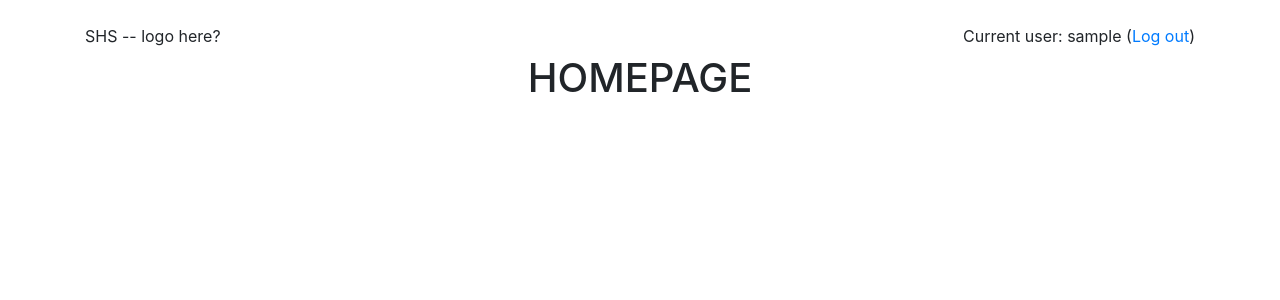
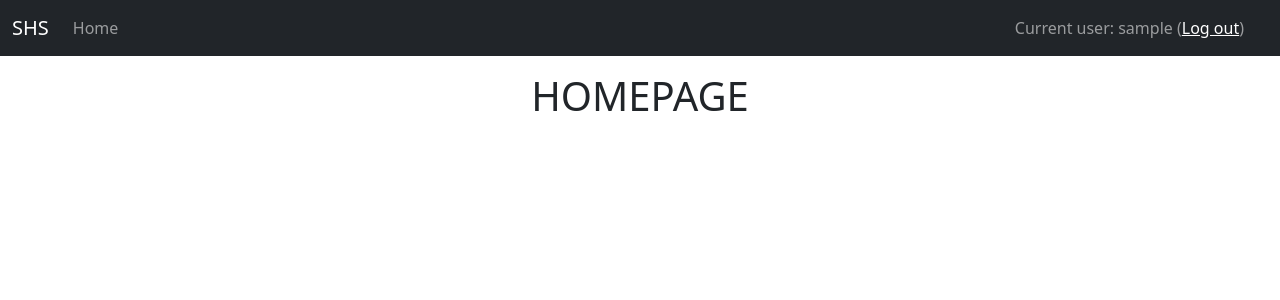
Before and after one commit to hrmian/Student_Help_Site, a Django app: page / in a window 1280 px wide. Shown: the top 300 px of the page. Run offline with Django 3.2, Linux system fonts and the light colour scheme; the visitor is signed in with stand-in values (Sample User, id 1); some libraries are stand-ins or nearby versions.

Commit message:
add nav bar

```diff
--- a/templates/base.html
+++ b/templates/base.html
@@ -4,31 +4,39 @@
 <head>
     <meta charset="utf-8">
     <meta name="viewport" content="width=device-width, initial-scale=1, shrink-to-fit=no">
-    <link rel="stylesheet" href="https://maxcdn.bootstrapcdn.com/bootstrap/4.0.0-beta/css/bootstrap.min.css"
-          integrity="sha384-/Y6pD6FV/Vv2HJnA6t+vslU6fwYXjCFtcEpHbNJ0lyAFsXTsjBbfaDjzALeQsN6M" crossorigin="anonymous">
+    <link href="https://cdn.jsdelivr.net/npm/bootstrap@5.0.2/dist/css/bootstrap.min.css" rel="stylesheet"
+          integrity="sha384-EVSTQN3/azprG1Anm3QDgpJLIm9Nao0Yz1ztcQTwFspd3yD65VohhpuuCOmLASjC" crossorigin="anonymous">
     <title>{% block title %}SHS{% endblock %}</title>
 </head>
 <body class="text-center">
-<div class="container my-3">
-    <div class="row justify-content-center">
-        <div class="col md">
-            <div class="row my-2">
-                <div class="col-6 text-left">
-                    SHS -- logo here?
-                </div>
-                <div class="col-6 text-right">
+<!-- nav based on example in Bootstrap documentation -->
+<nav class="navbar navbar-expand-lg navbar-dark bg-dark">
+    <div class="container-fluid">
+        <span class="navbar-brand mb-0 h1" href="#">SHS</span>
+        <button class="navbar-toggler" type="button" data-bs-toggle="collapse" data-bs-target="#navbarSupportedContent"
+                aria-controls="navbarSupportedContent" aria-expanded="false" aria-label="Toggle navigation">
+            <span class="navbar-toggler-icon"></span>
+        </button>
+        <div class="collapse navbar-collapse" id="navbarSupportedContent">
+            <ul class="navbar-nav me-auto mb-2 mb-lg-0">
+                <li class="nav-item">
+                    <a class="nav-link" aria-current="page" href="">Home</a>
+                </li>
+            </ul>
+            <span class="navbar-text mx-4">
                 {% if user.is_authenticated %}
                     Current user:
                     {{ user.username }}
                     (<a href="{% url 'logout' %}">Log out</a>)
                 {% endif %}
+            </span>
         </div>
     </div>
+</nav>
+<div class="container my-3">
     <div class="row justify-content-center">
         {% block content %}
-                {% endblock content %}
-            </div>
-        </div>
+        {% endblock %}
     </div>
 </div>
 </div>
```
Lines whose indentation alone changed are shown as unchanged.
